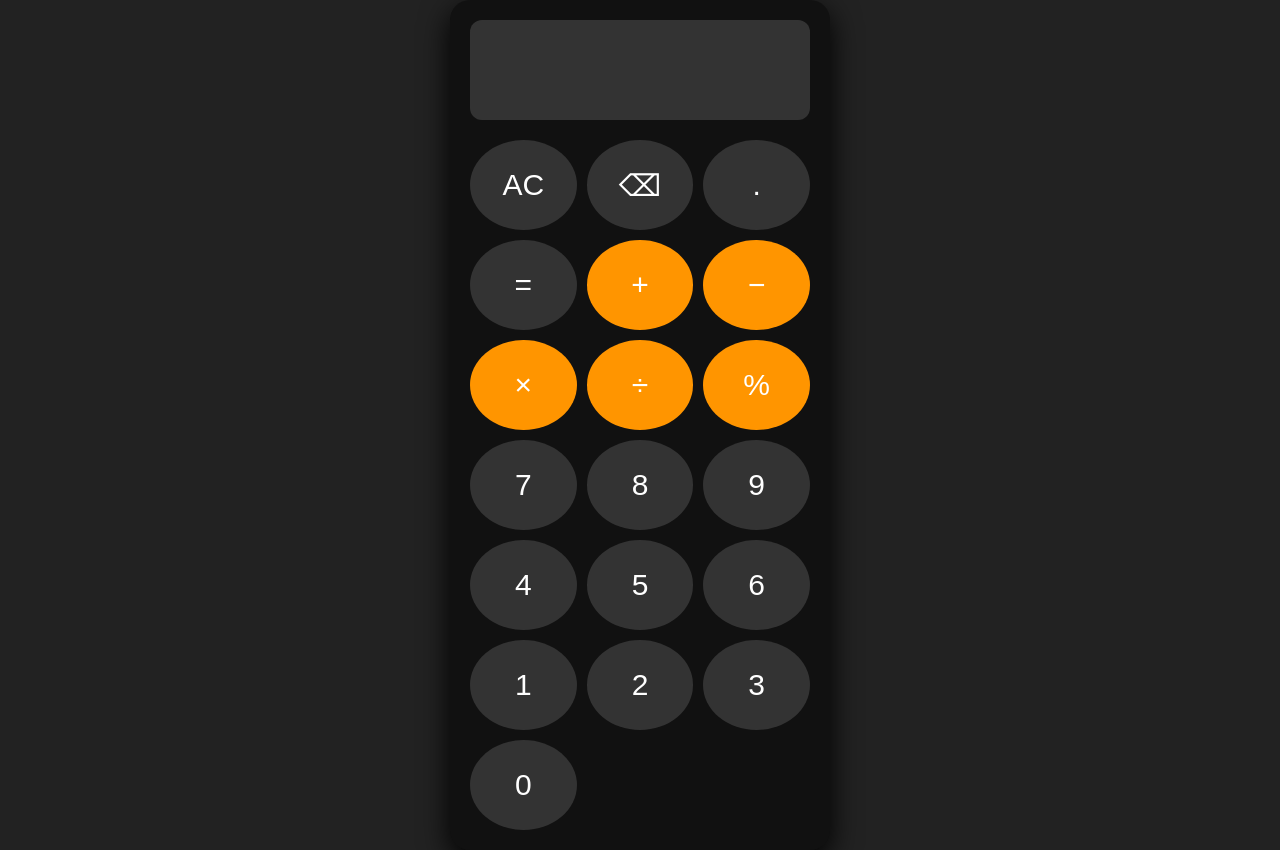
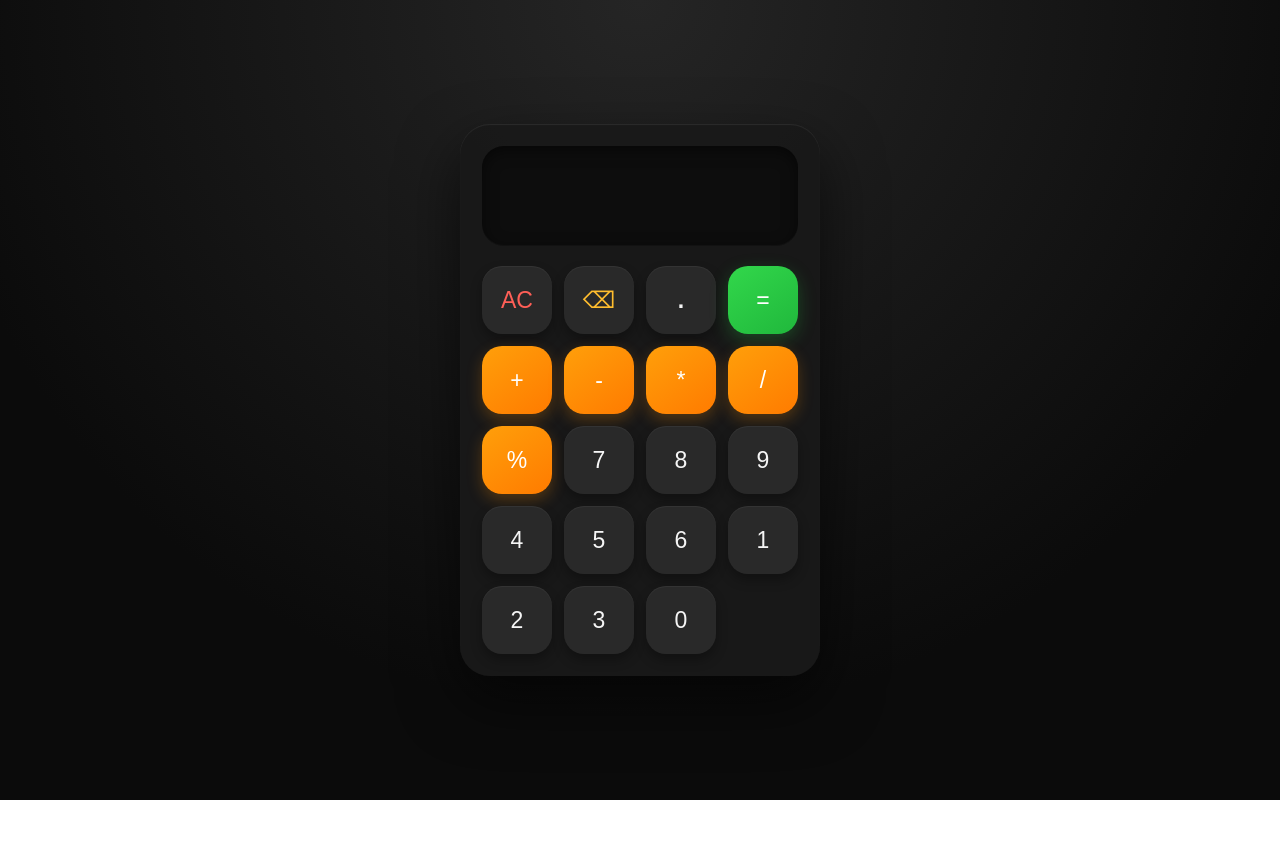
Before and after one commit to surajhalder037-collab/calculator, a React (Vite) app in the folder @latesd/: page / in a window 1280 px wide. After the commit the page ends 800 px from the top, so only its background shows below. Built offline with nearby package versions, Linux system fonts and the light colour scheme.

Commit message:
style: update calculator UI with improved button styles and layout adjustments

```diff
--- a/@latesd/src/index.css
+++ b/@latesd/src/index.css
@@ -1,75 +1,137 @@
 * {
-  margin: 0;
-  padding: 0;
   box-sizing: border-box;
 }
 
 body {
+  margin: 0;
   min-height: 100vh;
   display: flex;
   justify-content: center;
   align-items: center;
-  background: #222;
+
+  background:
+    radial-gradient(circle at top, #252525, #0b0b0b 70%);
   font-family: Arial, sans-serif;
 }
 
+/* Calculator */
 .calculator {
-  width: 380px;
-  padding: 20px;
-  background: #111;
-  border-radius: 20px;
-  box-shadow: 0 10px 30px #000;
+  width: 360px;
+  padding: 22px;
+  border-radius: 30px;
+
+  background: rgba(25, 25, 25, 0.95);
+
+  box-shadow:
+    0 25px 60px rgba(0, 0, 0, 0.6),
+    inset 0 1px 1px rgba(255, 255, 255, 0.08);
 }
 
+/* Display */
 .display {
   height: 100px;
+  padding: 20px;
+
   margin-bottom: 20px;
-  padding: 25px;
-  background: #333;
-  color: white;
-  border-radius: 12px;
-  text-align: right;
-  font-size: 47px;
+
+  display: flex;
+  align-items: center;
+  justify-content: flex-end;
+
+  border-radius: 22px;
+
+  background: #0d0d0d;
+
+  color: #ffffff;
+
+  font-size: 38px;
+  font-weight: 500;
+
   overflow: hidden;
+  white-space: nowrap;
+
+  box-shadow:
+    inset 0 4px 15px rgba(0, 0, 0, 0.5),
+    inset 0 -1px 1px rgba(255, 255, 255, 0.04);
 }
 
+/* Buttons */
 .buttons {
   display: grid;
-  grid-template-columns: repeat(3, 1fr);
-  gap: 10px;
+  grid-template-columns: repeat(4, 1fr);
+  gap: 12px;
 }
 
 button {
-  height: 90px;
+  height: 68px;
+
   border: none;
-  border-radius: 50%;
-  background: #333;
-  color: white;
-  font-size: 30px;
+  border-radius: 20px;
+
+  background: #292929;
+  color: #f5f5f5;
+
+  font-size: 23px;
+  font-weight: 500;
+
   cursor: pointer;
+
+  box-shadow:
+    0 6px 12px rgba(0, 0, 0, 0.3),
+    inset 0 1px 1px rgba(255, 255, 255, 0.06);
+
+  transition: all 0.15s ease;
 }
 
 button:hover {
-  background: #555;
+  background: #353535;
+  transform: translateY(-2px);
+
+  box-shadow:
+    0 8px 18px rgba(0, 0, 0, 0.4);
 }
 
+button:active {
+  transform: scale(0.93);
+}
+
+/* Operators */
 .operator {
-  background: #ff9500;
+  background: linear-gradient(145deg, #ff9f0a, #ff7b00);
+  color: white;
+
+  box-shadow:
+    0 6px 15px rgba(255, 145, 0, 0.25);
 }
 
 .operator:hover {
-  background: #ffad33;
+  background: linear-gradient(145deg, #ffad2f, #ff8800);
 }
 
-.clear {
-  background: #777;
+/* = button */
+.buttons>button:nth-child(4) {
+  background: linear-gradient(145deg, #32d74b, #20b83c);
+  color: white;
+
+  box-shadow:
+    0 6px 18px rgba(40, 210, 70, 0.25);
 }
 
-.equal {
-  background: #ff9500;
+.buttons>button:nth-child(4):hover {
+  background: linear-gradient(145deg, #42e85a, #25c943);
 }
 
-.zero {
-  grid-column: span 2;
-  border-radius: 30px;
+/* AC */
+.buttons>button:nth-child(1) {
+  color: #ff5f57;
 }
+
+/* Backspace */
+.buttons>button:nth-child(2) {
+  color: #ffbd2e;
+}
+
+/* Dot */
+.buttons>button:nth-child(3) {
+  font-weight: bold;
+}
```
Also changed, not shown: @latesd/src/App.jsx (+1 -28 lines).
